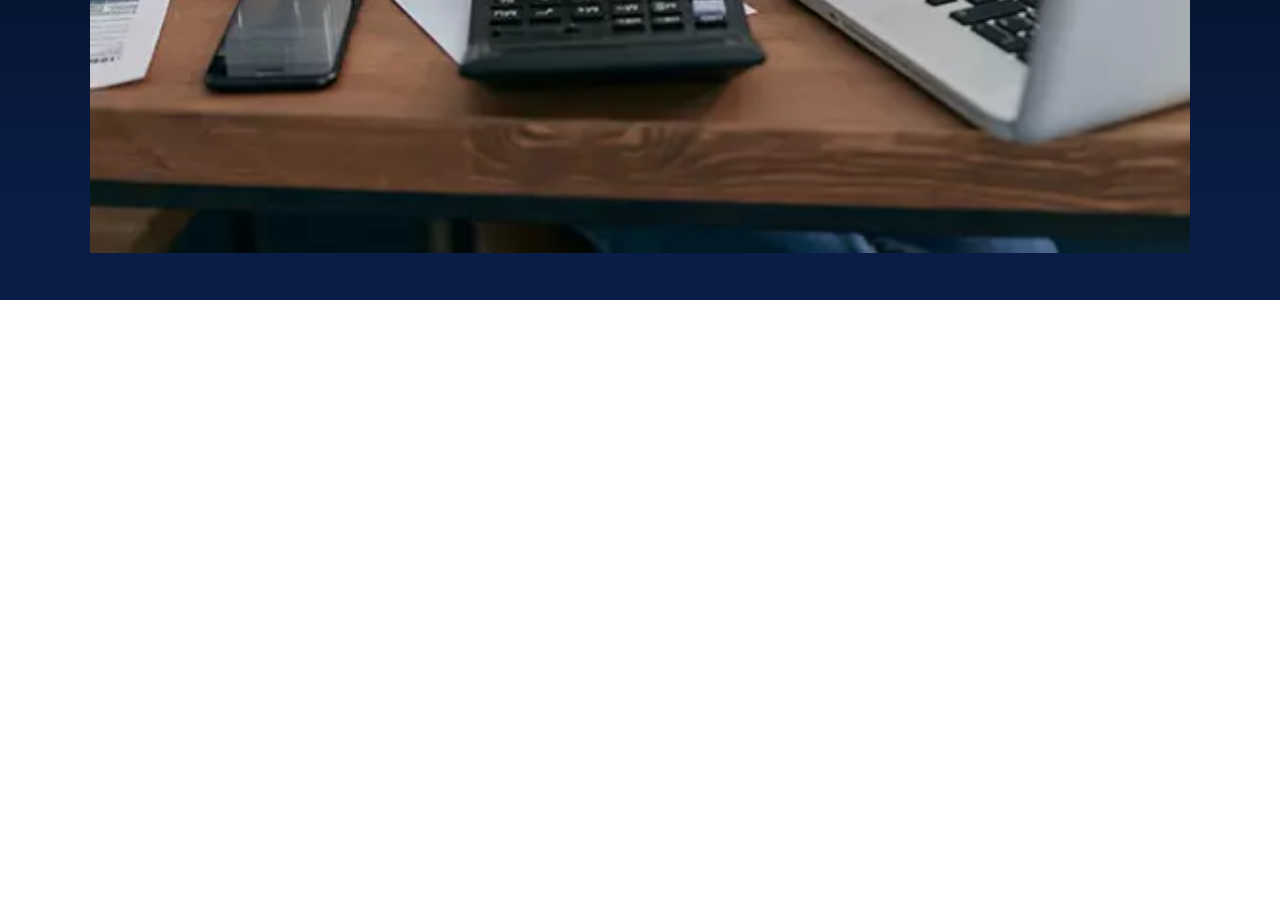
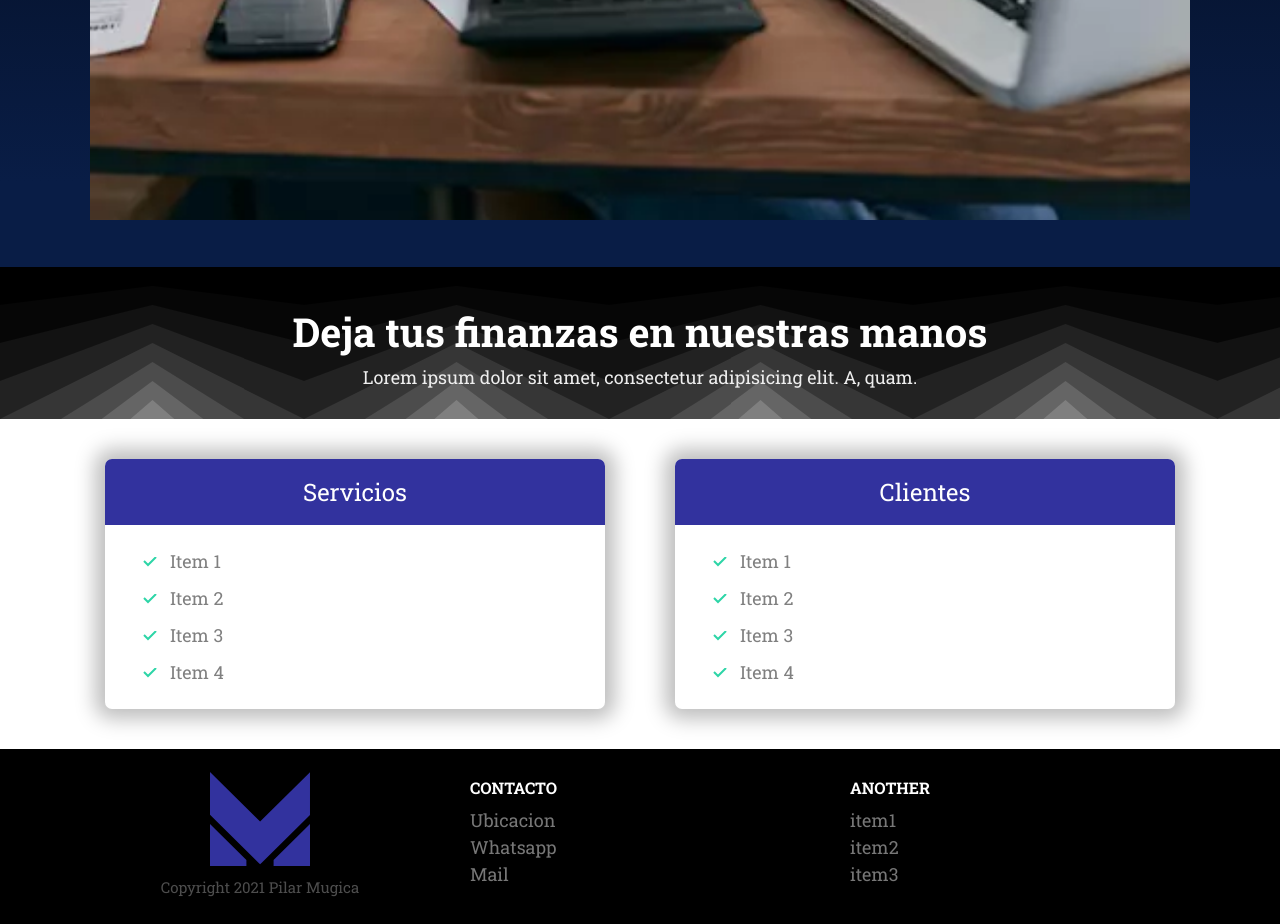
Before and after one commit to gabyreload1983/Estudio-Contable-Mugica, a plain HTML site: page test.html in a window 1280 px wide. Shown: the part 662-1586 px from the top of the page. Before the commit the page ends 962 px from the top, so only its background shows below. Drawn offline with nearby package versions, Linux system fonts and the light colour scheme.

Commit message:
test new block domain

```diff
--- a/css/style.css
+++ b/css/style.css
@@ -414,7 +414,6 @@ a {
 /* Domain Block */
 .block-domain {
   background: url(/images/Cornered-Stairs.svg);
-  margin-top: 2rem;
 }
 
 .domain__heading {
@@ -525,6 +524,7 @@ a {
 }
 
 .main__heading {
+  font-size: 5rem;
   text-align: center;
   margin: 0;
   color: #fff;
--- a/test.html
+++ b/test.html
@@ -27,7 +27,6 @@
       <ul class="list nav__list collapsible__content">
         <li class="nav__item"><a href="#">Contacto</a></li>
         <li class="nav__item"><a href="#">Servicios</a></li>
-        <li class="nav__item"><a href="#">Clientes</a></li>
         <li class="nav__item"><a href="#">Iniciar Sesion</a></li>
       </ul>
     </nav>
@@ -53,9 +52,112 @@
               images/banner@3x.png 3x
             "
           />
-          <img class="main__image" src="/images/banner.png" alt="" />
+          <img
+            data-aos="zoom-in"
+            class="main__image"
+            src="/images/banner.png"
+            alt=""
+          />
         </picture>
       </div>
     </div>
+
+    <!-- Block Domain -->
+    <section class="block block-domain">
+      <header class="block__header">
+        <h2 class="domain__heading">Deja tus finanzas en nuestras manos</h2>
+        <p class="domain__description">
+          Lorem ipsum dolor sit amet, consectetur adipisicing elit. A, quam.
+        </p>
+      </header>
+    </section>
+
+    <!-- Block plan -->
+    <section class="block container block-plans">
+      <div class="grid grid--1x2">
+        <!-- Plan -->
+        <div class="plan">
+          <!-- Card -->
+          <div data-aos="fade-right" class="card card--primary">
+            <header class="card__header">
+              <h3 class="plan__name">Servicios</h3>
+            </header>
+            <div class="card__body">
+              <ul class="list list--tick">
+                <li class="list__item">Item 1</li>
+                <li class="list__item">Item 2</li>
+                <li class="list__item">Item 3</li>
+                <li class="list__item">Item 4</li>
+              </ul>
+            </div>
+          </div>
+        </div>
+        <div class="plan">
+          <!-- Card -->
+          <div data-aos="fade-up" class="card card--primary">
+            <header class="card__header">
+              <h3 class="plan__name">Clientes</h3>
+            </header>
+            <div class="card__body">
+              <ul class="list list--tick">
+                <li class="list__item">Item 1</li>
+                <li class="list__item">Item 2</li>
+                <li class="list__item">Item 3</li>
+                <li class="list__item">Item 4</li>
+              </ul>
+            </div>
+          </div>
+        </div>
+      </div>
+    </section>
+
+    <!-- Footer -->
+    <footer class="block block--dark footer">
+      <div class="container grid footer__sections">
+        <section class="collapsible collapsible--expanded footer__section">
+          <header class="collapsible__header">
+            <h2 class="collapsible__heading footer__heading">Contacto</h2>
+            <svg class="icon icon--white collapsible__chevron">
+              <use xlink:href="./images/sprite.svg#chevron"></use>
+            </svg>
+          </header>
+          <div class="collapsible__content">
+            <ul class="list">
+              <li><a href="#">Ubicacion</a></li>
+              <li><a href="#">Whatsapp</a></li>
+              <li><a href="#">Mail</a></li>
+            </ul>
+          </div>
+        </section>
+        <section class="collapsible footer__section">
+          <header class="collapsible__header">
+            <h2 class="collapsible__heading footer__heading">Another</h2>
+            <svg class="icon icon--white collapsible__chevron">
+              <use xlink:href="./images/sprite.svg#chevron"></use>
+            </svg>
+          </header>
+          <div class="collapsible__content">
+            <ul class="list">
+              <li><a href="#">item1</a></li>
+              <li><a href="#">item2</a></li>
+              <li><a href="#">item3</a></li>
+            </ul>
+          </div>
+        </section>
+
+        <section class="footer__brand">
+          <svg class="icon icon--primary footer__icon">
+            <use xlink:href="./images/sprite.svg#logom"></use>
+          </svg>
+          <p class="footer__copyright">Copyright 2021 Pilar Mugica</p>
+        </section>
+      </div>
+    </footer>
+    <!-- Script -->
+    <script src="./js/main.js"></script>
+    <script src="https://unpkg.com/aos@next/dist/aos.js"></script>
+    <script>
+      AOS.init();
+    </script>
   </body>
 </html>
```
